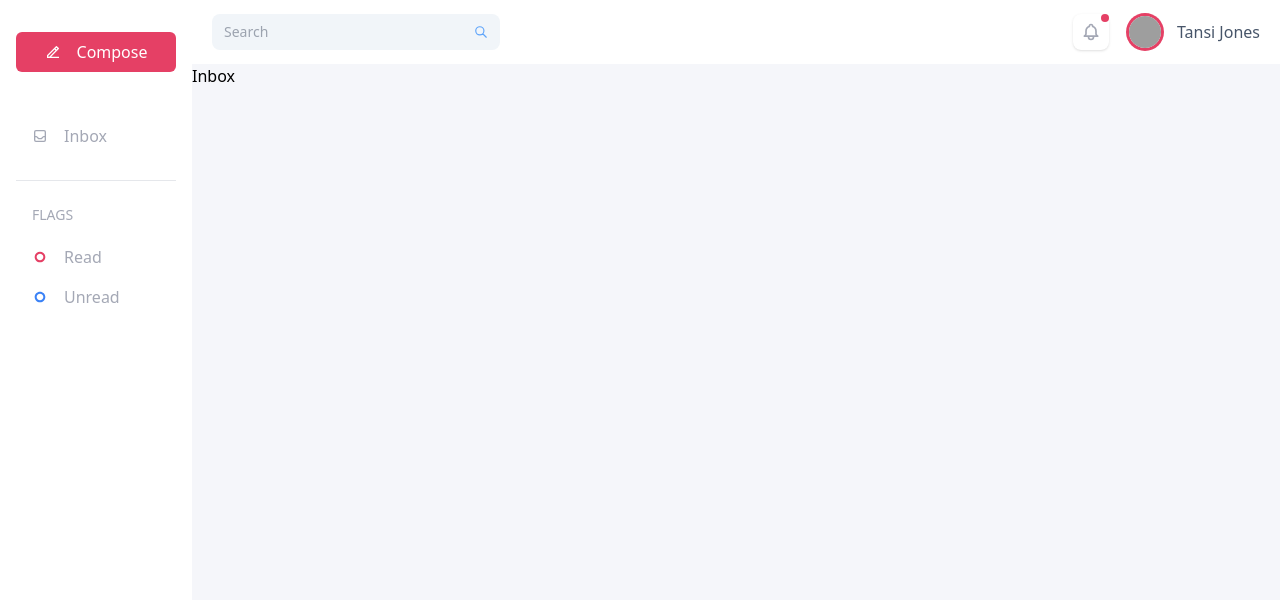
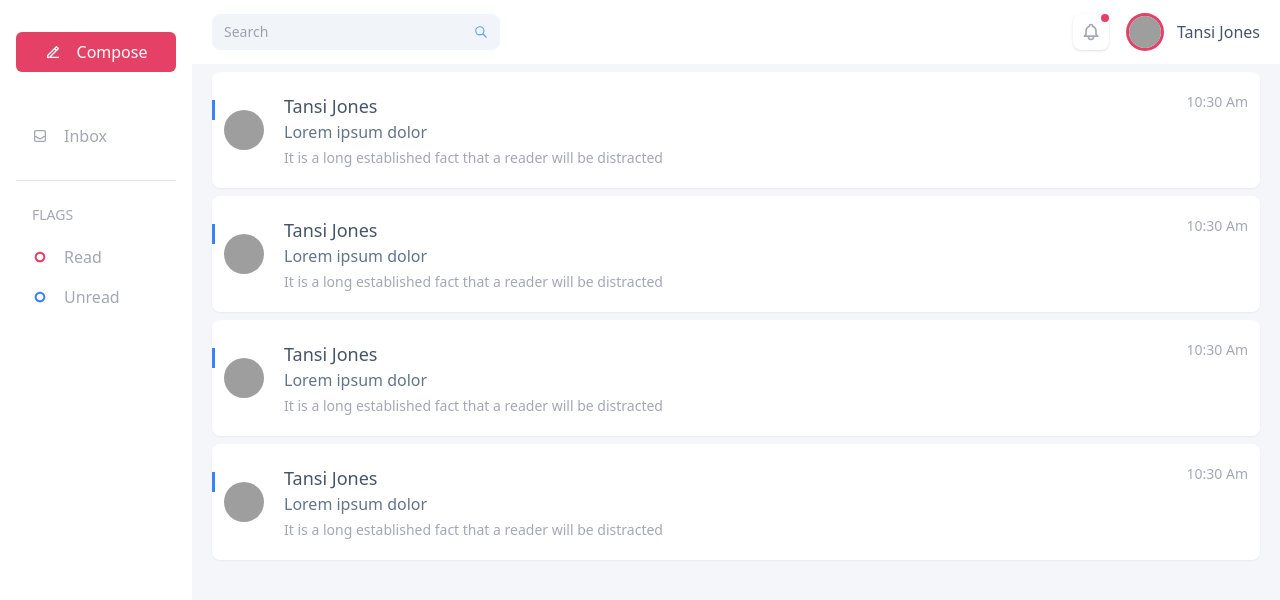
Before and after one commit to Tansi-Jones/Mail-Inbox, a React (Create React App) app in the folder client/: page /inbox in a window 1280 px wide. Shown: the top 600 px of the page. Built offline with nearby package versions, Linux system fonts and the light colour scheme; grey boxes are pictures that could not be loaded.

Commit message:
complete card design

```diff
--- a/client/src/App.css
+++ b/client/src/App.css
@@ -2,3 +2,25 @@
   display: grid;
   grid-template-columns: 12rem 1fr;
 }
+
+.readFlag::before {
+  content: "";
+  display: inline-block;
+  background-color: #3b82f6;
+  height: 20px;
+  width: 3px;
+  position: absolute;
+  left: 0;
+  top: 28px;
+}
+
+.unReadFlag::before {
+  content: "";
+  display: inline-block;
+  background-color: #e54065;
+  height: 20px;
+  width: 3px;
+  position: absolute;
+  left: 0;
+  top: 28px;
+}
--- /dev/null
+++ b/client/src/components/Cards.js
@@ -0,0 +1,30 @@
+export const Cards = ({ timeStamp, subject, content, isRead }) => {
+  return (
+    <div
+      className={`${
+        isRead ? "unReadFlag" : "readFlag"
+      } relative bg-white rounded-lg px-3 py-5 my-2 flex justify-between shadow-sm hover:shadow transition duration-200 ease-in-out cursor-pointer`}
+    >
+      <div className="flex items-center space-x-5">
+        <div className="w-10 h-10 rounded-full">
+          <img
+            src="https://api.lorem.space/image/face?hash=3174"
+            className="w-full h-full object-cover rounded-full"
+            alt=""
+          />
+        </div>
+        <div className="">
+          <h4 className="text-lg text-slate-600 font-medium">Tansi Jones</h4>
+          <p className="text-base text-slate-500 font-medium pb-1">
+            Lorem ipsum dolor
+          </p>
+          <p className="text-sm text-secondary">
+            It is a long established fact that a reader will be distracted
+          </p>
+        </div>
+      </div>
+      <div></div>
+      <p className="text-sm text-secondary ">10:30 Am</p>
+    </div>
+  );
+};
--- a/client/src/page/Inbox.js
+++ b/client/src/page/Inbox.js
@@ -1,3 +1,12 @@
+import { Cards } from "../components/Cards";
+
 export const Inbox = () => {
-  return <div>Inbox</div>;
+  return (
+    <div className="space-y-2 mx-5">
+      <Cards />
+      <Cards />
+      <Cards />
+      <Cards />
+    </div>
+  );
 };
```
